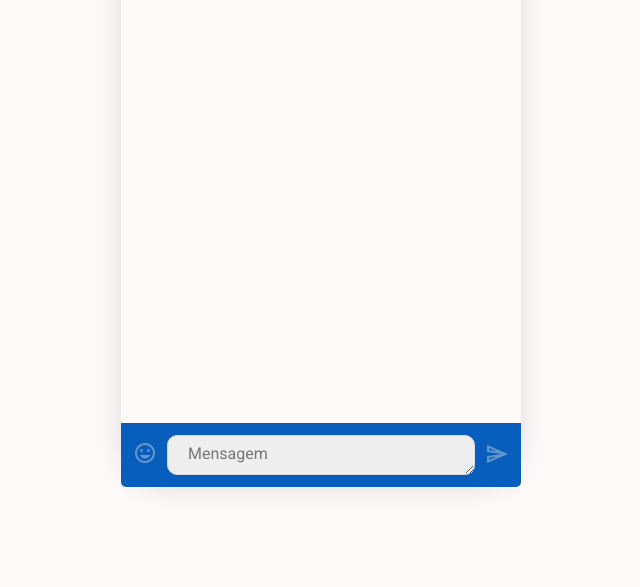
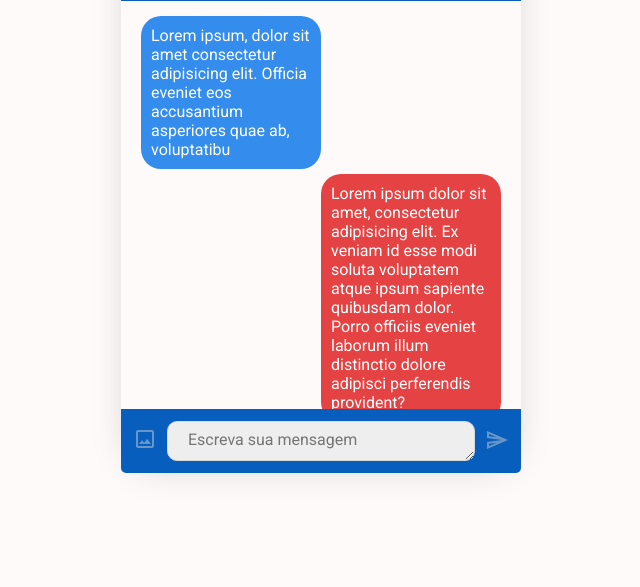
Before and after one commit to FelipeSantos7/Zunip, a plain HTML site: page index.html in a window 1280 px wide. Shown: the part 213-800 px from the top of the page, without its empty margins (319-959 px from the left). Drawn offline with Linux system fonts and the light colour scheme.

Commit message:
Add files via upload

```diff
--- a/index.html
+++ b/index.html
@@ -7,6 +7,7 @@
         <title>Zunip</title>
 
         <script src="https://kit.fontawesome.com/098a40a2b2.js" crossorigin="anonymous"></script>
+        <!-- <link href="./img/favicon.png" rel="icon"> -->
 
         <!-- ÍCONE GOOGLE -->
         <link href="https://fonts.googleapis.com/css2?family=Material+Icons+Outlined" rel="stylesheet">
@@ -21,17 +22,28 @@
                         <img src="https://play-lh.googleusercontent.com/VzUfEzZ2q-y6lWl9liKGTxg7d6Ym5i7yYaHNHZogN8VDrx0RJJ6055mRVUzNMqT7ci9v" alt="">
                     </div>
                     <div class="info">
-                        <span class="name">Nome Usuário</span>
+                        <span class="name">Nome usuário</span>
                         <span class="status">online</span>
                     </div>
                 </div>
 
+                <div class="message">
+                    <div class="balloon user">
+                        Lorem ipsum, dolor sit amet consectetur adipisicing elit. Officia eveniet eos accusantium asperiores quae ab, voluptatibu
+                    </div>
+                    <div class="balloon visit">Lorem ipsum dolor sit amet, consectetur adipisicing elit. Ex veniam id esse modi soluta voluptatem atque ipsum sapiente quibusdam dolor. Porro officiis eveniet laborum illum distinctio dolore adipisci perferendis provident?</div>
+                    <div class="balloon user">
+                        Lorem ipsum, dolor si
+                    </div>
+                    <div class="balloon visit">Lorem ipsum dolor sit amet, consectetur adipisicinnctio dolore adipisci perferendis provident?</div>
+                </div>
+
                 <main>
                     <div class="chat">
-                        <div class="emoji">
-                            <span class="material-icons-outlined">mood</span>
+                        <div class="image">
+                            <span class="material-icons-outlined">image</span>
                         </div>
-                        <textarea placeholder="Mensagem"></textarea>
+                        <textarea placeholder="Escreva sua mensagem"></textarea>
                         <!-- <div class="box-message">Mensagem</div> -->
                         <button class="send-button">
                             <span class="material-icons-outlined">send</span>
--- a/styles.css
+++ b/styles.css
@@ -22,19 +22,16 @@ body {
 }
 
 .zunip {
-    /* border: 1px solid red; */
     box-shadow: 0px 0px 41px -18px #00000050;
     border-radius: 5px;
-
     position: relative;
-
     width: 400px;
-    height: 600px;
+    display: grid;
+    grid-template-rows: 1fr 408px 0fr;
 }
 
 .header {
     background-color: #075ebd;
-    /* border: 1px solid green; */
     width: 100%;
     height: 100px;
     border-radius: 5px 5px 0 0;
@@ -71,55 +68,42 @@ body {
 .zunip main .chat {
     background-color: #075ebd;
     width: 100%;
-    /* border: 1px solid blue; */
     padding: 12px;
-
-    position: absolute;
-    bottom: 0;
-    left: 0;
-
     border-radius: 0 0px 5px 5px;
-
     display: flex;
     justify-content: space-between;
     align-items: center;
 }
 
-.zunip .chat .emoji {
+.zunip .chat .image {
     margin-right: 10px;
-
     cursor: pointer;
 }
 
-.zunip .chat .emoji span,
+.zunip .chat .image span,
 .zunip .chat button span {
     color: #6796c9;
     transition: 300ms;
 }
 
-.zunip .chat .emoji span:hover,
+.zunip .chat .image span:hover,
 .zunip .chat button span:hover {
     color: white;
 }
 
 .zunip .chat textarea {
     width: 100%;
+    max-width: 308px;
+    min-width: 308px;
     max-height: 40px;
-
+    min-height: 40px;
     background-color: #eeeeee;
-
     border: none;
-
     padding: 8px 20px;
-
     font-size: 16px;
-
     font-family: 'Roboto', sans-serif;
-
     color: #111111;
-
     border: 1px solid #dad7d7;
-
     border-radius: 10px;
 }
 
@@ -130,10 +114,55 @@ body {
 .zunip .chat .send-button {
     background-color: #075ebd;
     padding: 0;
-
     border: none;
-
     margin-left: 10px;
-
     cursor: pointer;
 }
+
+/* ========== MESSAGE ========== */
+.message {
+    padding: 10px 20px;
+    overflow: scroll;
+}
+
+.message .user {
+    background-color: #348dec;
+    color: white;
+    width: 50%;
+    padding: 10px;
+    border-radius: 20px;
+    margin: 5px 0;
+}
+
+.message .visit {
+    background-color: #e54343;
+    color: white;
+    width: 50%;
+    padding: 10px;
+    border-radius: 20px;
+    margin-left: 50%;
+}
+
+/* ========== SCROLLBAR */
+/* width */
+::-webkit-scrollbar {
+    width: 8px;
+    height: 0;
+}
+
+/* Track */
+::-webkit-scrollbar-track {
+/* box-shadow: inset 0 0 5px #808080;  */
+border-radius: 10px;
+}
+
+/* Handle */
+::-webkit-scrollbar-thumb {
+background: #cecece;
+border-radius: 10px;
+}
+
+/* Handle on hover */
+/* ::-webkit-scrollbar-thumb:hover {
+background: #b30000;
+} */
```
